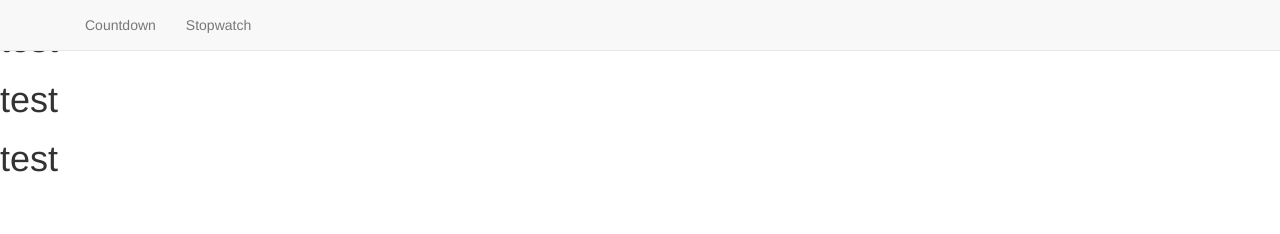
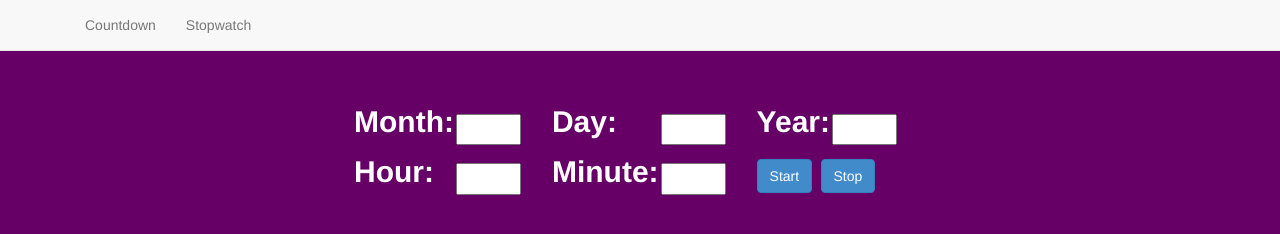
Before and after one commit to gittyhub86/countdown-stopwatch, a plain HTML site: page index.html in a window 1280 px wide. Drawn offline with Linux system fonts and the light colour scheme.

Commit message:
Add form, Start, Stop buttons, and some CSS

```diff
--- /dev/null
+++ b/css/styles.css
@@ -0,0 +1,46 @@
+body, html {
+	margin: 0;
+	padding: 0;
+	box-sizing: border-box;
+}
+
+body {
+	background: #660066;
+    -webkit-background-size: cover;
+    -moz-background-size: cover;
+    -o-background-size: cover;
+	background-size: cover;
+	min-height: 100%;
+}
+
+.main {
+	display: flex;
+	flex-wrap: wrap;
+	margin: 0 auto;
+	margin-top: 100px;
+	color: white;
+	font-weight: bold;
+	text-align: center;
+	font-family: 'Helvetica', sans-serif;
+	font-size: 30px;
+}
+
+.content {
+	width: 100%;
+}
+
+table {
+	text-align: left;
+	margin: 0 auto;
+}
+
+tr td:nth-child(2n) {
+	width: 60px;
+	padding-right: 1em;
+}
+
+input[type=number] {
+	text-align: center;
+	width: 65px;
+	font-size: 18px;
+}
--- a/index.html
+++ b/index.html
@@ -9,6 +9,8 @@
   <meta name="description" content="Countdown to any date and time. Use stopwatch to measure elapsed time" />
   <link rel="stylesheet" type="text/css"
     href="./lib/bootstrap/dist/css/bootstrap.min.css" rel="stylesheet" />
+  <link rel="stylesheet" type="text/css"
+    href="css/styles.css" />
 </head>
 <body>
   <!-- Navigation header -->
--- a/templates/main.html
+++ b/templates/main.html
@@ -1,3 +1,51 @@
-<h1>test</h1>
-<h1>test</h1>
-<h1>test</h1>
+<form name="myForm">
+  <table class="table-three-columns">
+    <tr>
+      <td>
+        <label>Month: </label>
+      </td>
+      <td>
+        <input name="monthVal" type="number" maxlength="2"
+          max="12" min="1" ng-model="ctrl.monthVal" />
+      <td>
+        <label>Day: </label>
+      </td>
+      <td>
+        <input name="dayVal" type="number" maxlength="2"
+          max="31" min="1" ng-model="ctrl.dateVal" />
+      </td>
+      <td>
+        <label>Year: </label>
+      </td>
+      <td>
+        <input name="yearVal" type="number" min="1"
+          ng-model="ctrl.yearVal" />
+      </td>
+    </tr>
+    <tr>
+      <td>
+        <label>Hour: </label>
+      </td>
+      <td>
+        <input name="hourVal" type="number" maxlength="2"
+          max="24" min="0" ng-model="ctrl.hourVal" />
+      </td>
+      <td>
+        <label>Minute: </label>
+      </td>
+      <td>
+        <input name="minuteVal" type="number" maxlength="2"
+          max="59" min="0" ng-model="ctrl.minuteVal" />
+      </td>
+      <td colspan="2">
+        <button ng-disabled="ctrl.disableButton" class="btn btn-primary"
+          ng-click="ctrl.countdown()">
+          Start
+        </button>
+        <button class="btn btn-primary" ng-click="ctrl.stopCountdown()">
+          Stop
+        </button>
+      </td>
+    </tr>
+  </table>
+</form>
```
